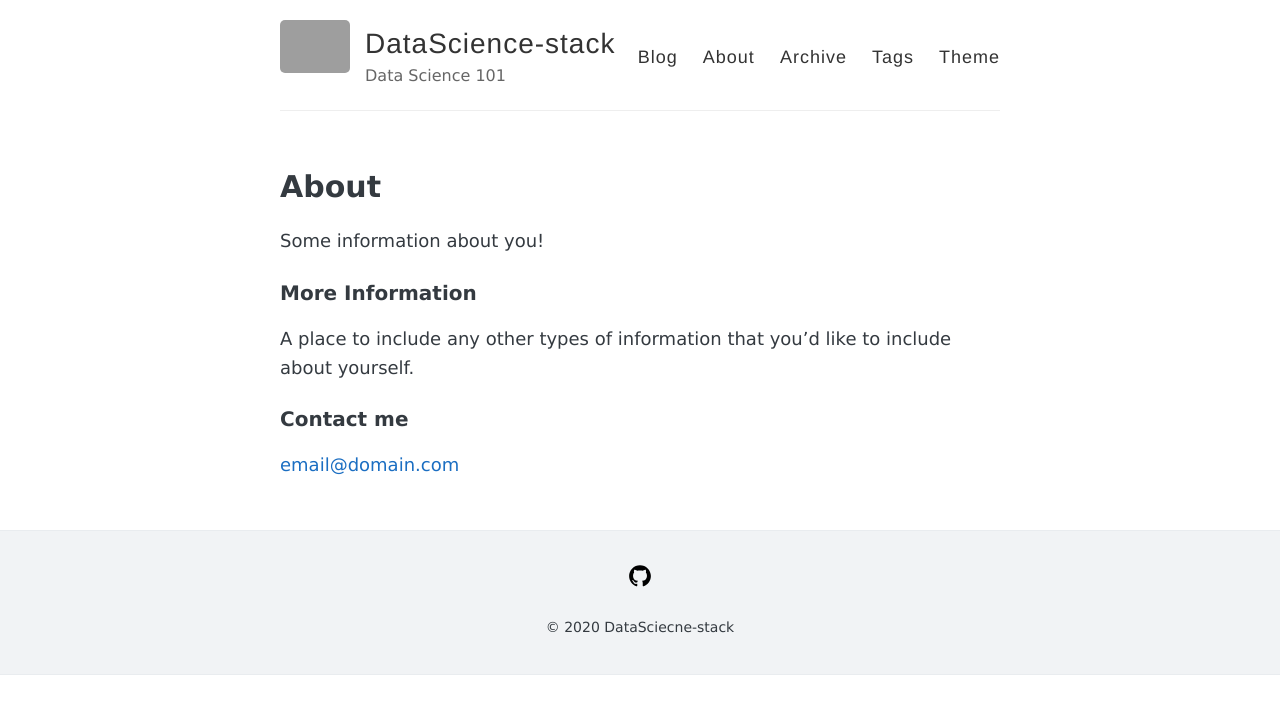
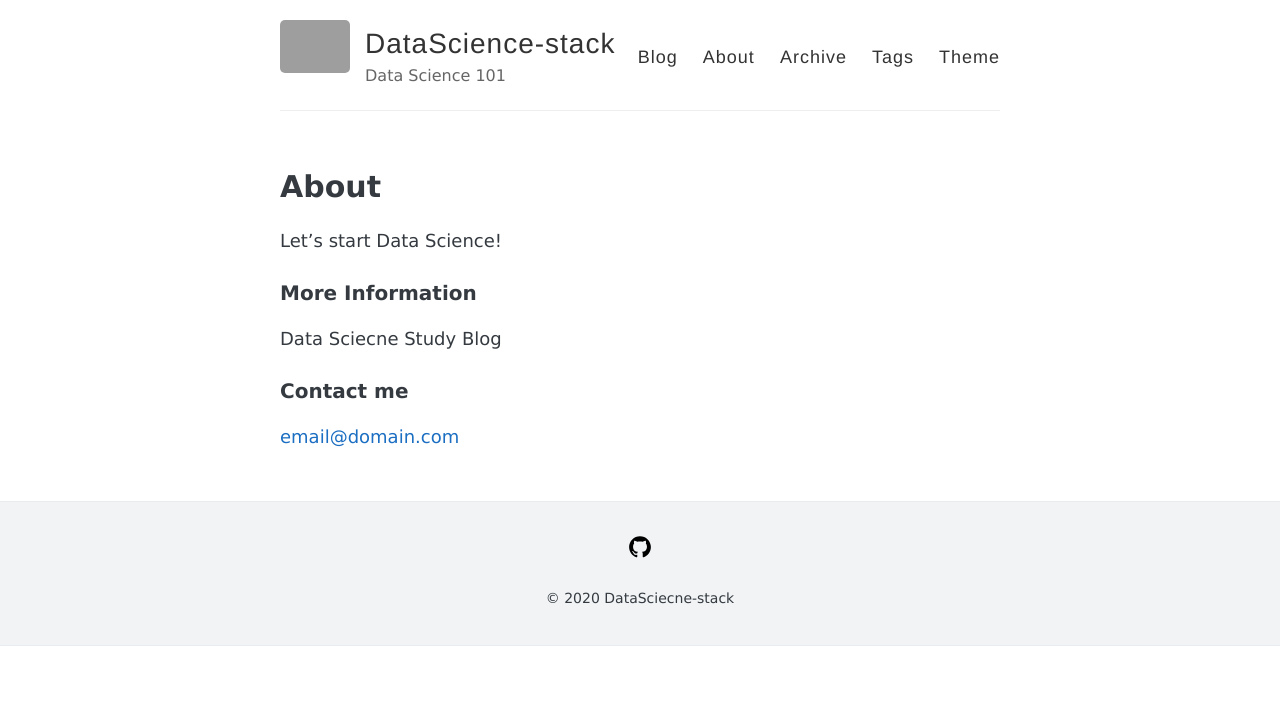
Before and after one commit to DataScience-stack/DataScience-stack.github.io, a Jekyll site: the page built from about.md, in a window 1280 px wide. Shown: the top 714 px of the page. Built offline with Jekyll 4.4.1, drawn with Linux system fonts in a browser that asks for light colours; grey boxes are pictures that could not be loaded.

Commit message:
Update about.md

```diff
--- a/about.md
+++ b/about.md
@@ -4,12 +4,12 @@
 permalink: /about/
 ---
 
-Some information about you!
+Let's start Data Science!
 
 ### More Information
 
-A place to include any other types of information that you'd like to include about yourself.
+Data Sciecne Study Blog
 
 ### Contact me
 
-[email@domain.com](mailto:email@domain.com)
+[email@domain.com](mailto:honors@nate.com)
```
